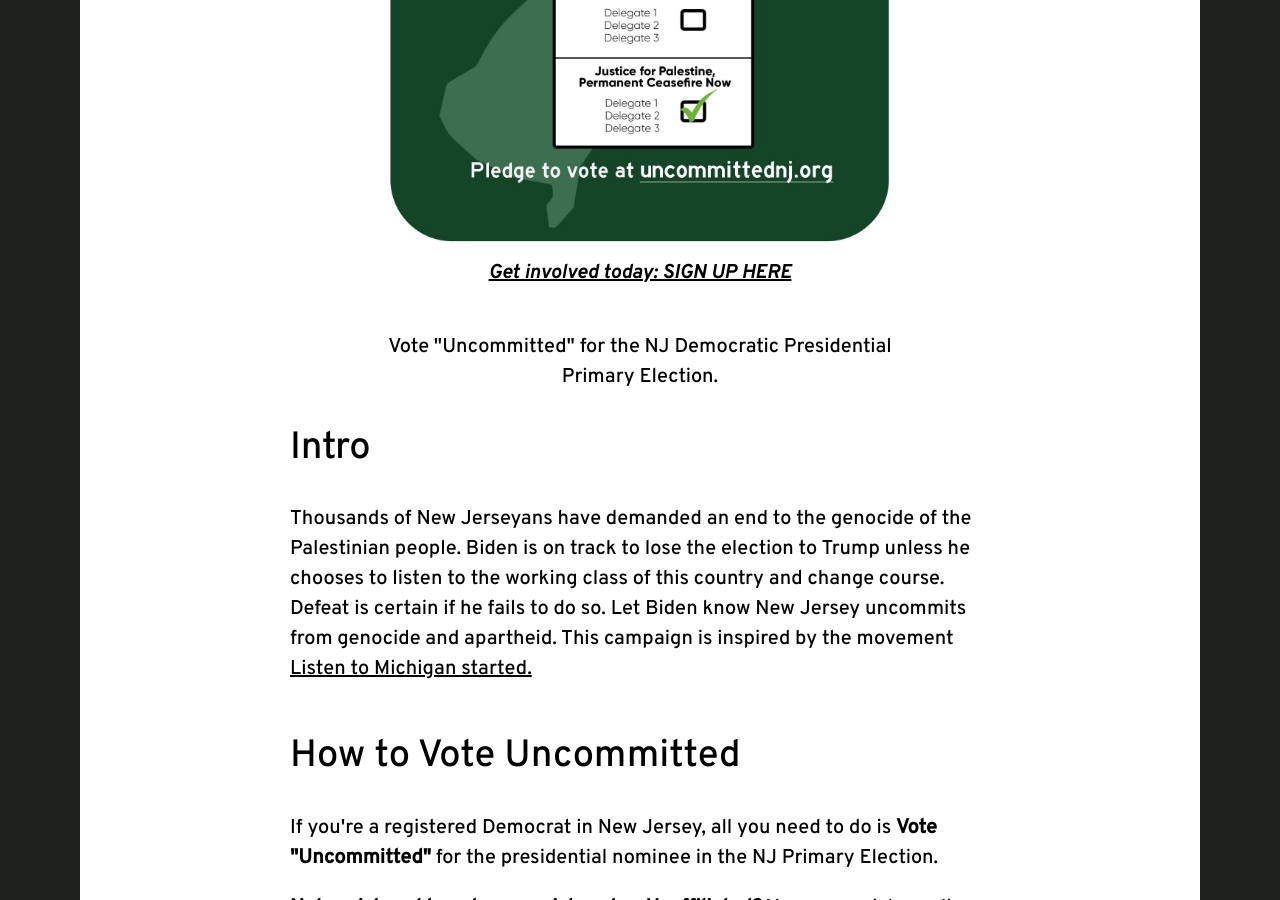
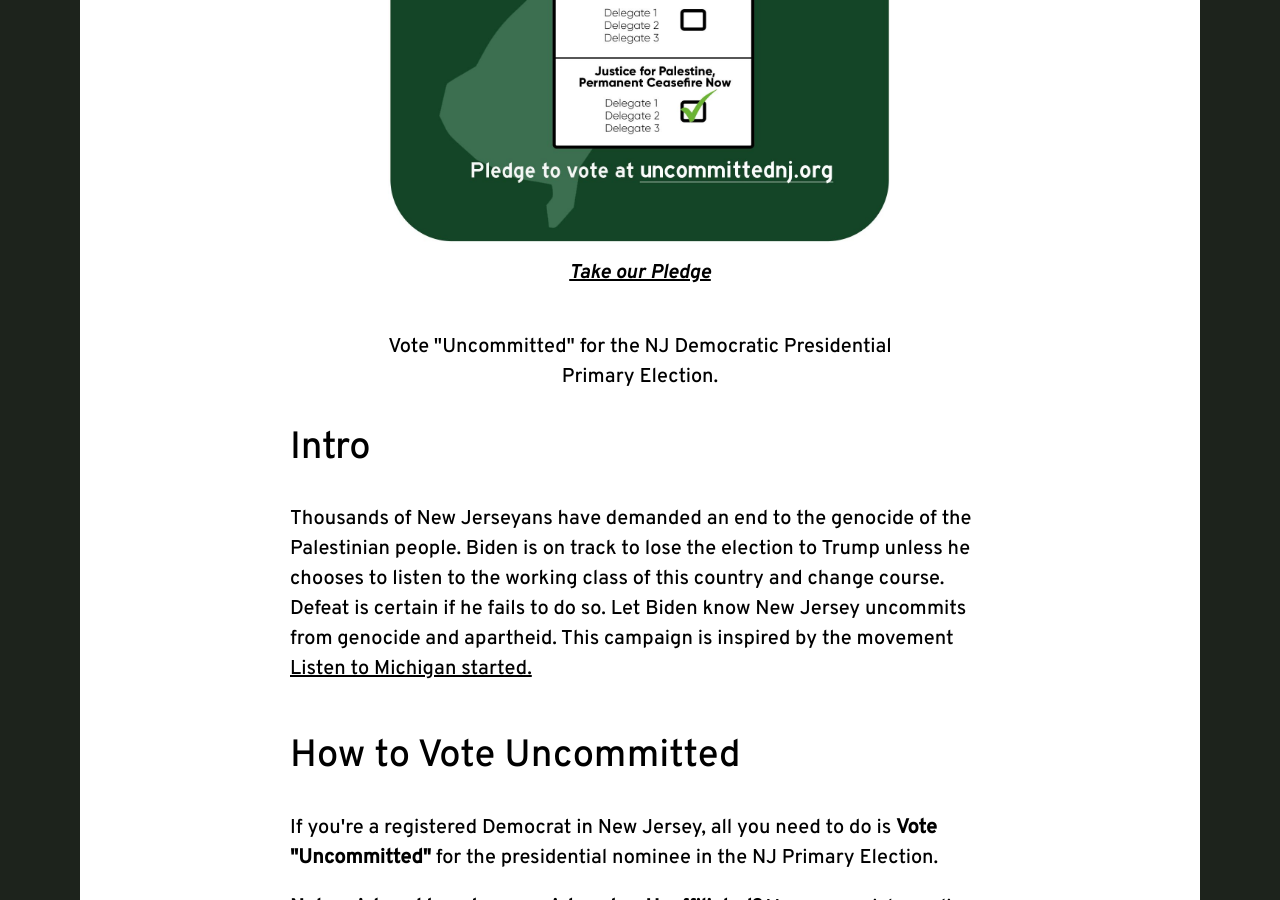
Before and after one commit to dsa-ntc/uncommittednj.org, a Jekyll site: the page built from index.html, in a window 1280 px wide and 900 px high, scrolled down 496 px. Built offline with Jekyll 4.4.1, drawn with Linux system fonts in a browser that asks for light colours; nearby versions of some CDN libraries; a script that is not in the unit is left out.

Commit message:
Update index.html

```diff
--- a/index.html
+++ b/index.html
@@ -12,8 +12,7 @@ image: /assets/vote-uncommitted.jpg
 ballot that says President of the United States, Choose One, Joseph R Biden
 under Column A, and 'Uncommitted' written with an arrow pointing toward it.">
       <figcaption><em><a
-href=https://docs.google.com/forms/d/e/1FAIpQLSfYlbLJuBxBdyizdB8d7_RI6PwN-MwEoIrH_-CtKCKs5uCbvw/viewform>Get
-involved today: SIGN UP HERE</a></em></figcaption>
+href=/pledge.html>Take our Pledge</a></em></figcaption>
     </figure>
 
     <p>Vote "Uncommitted" for the NJ Democratic Presidential Primary Election.</p>
```
